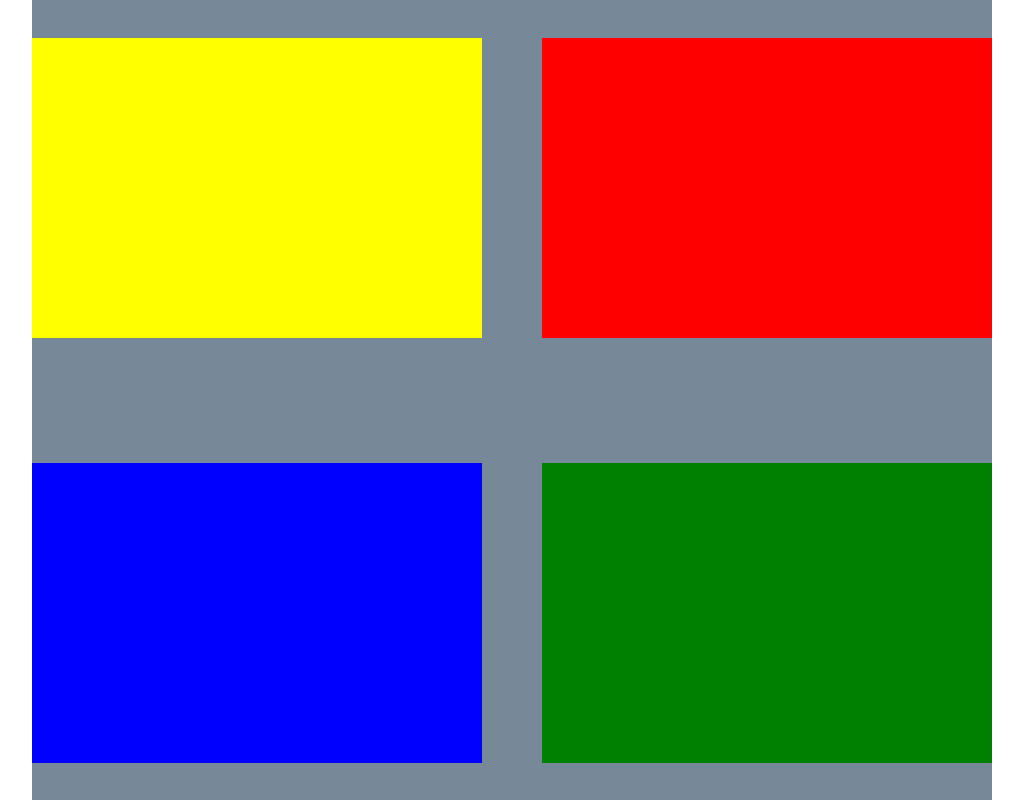
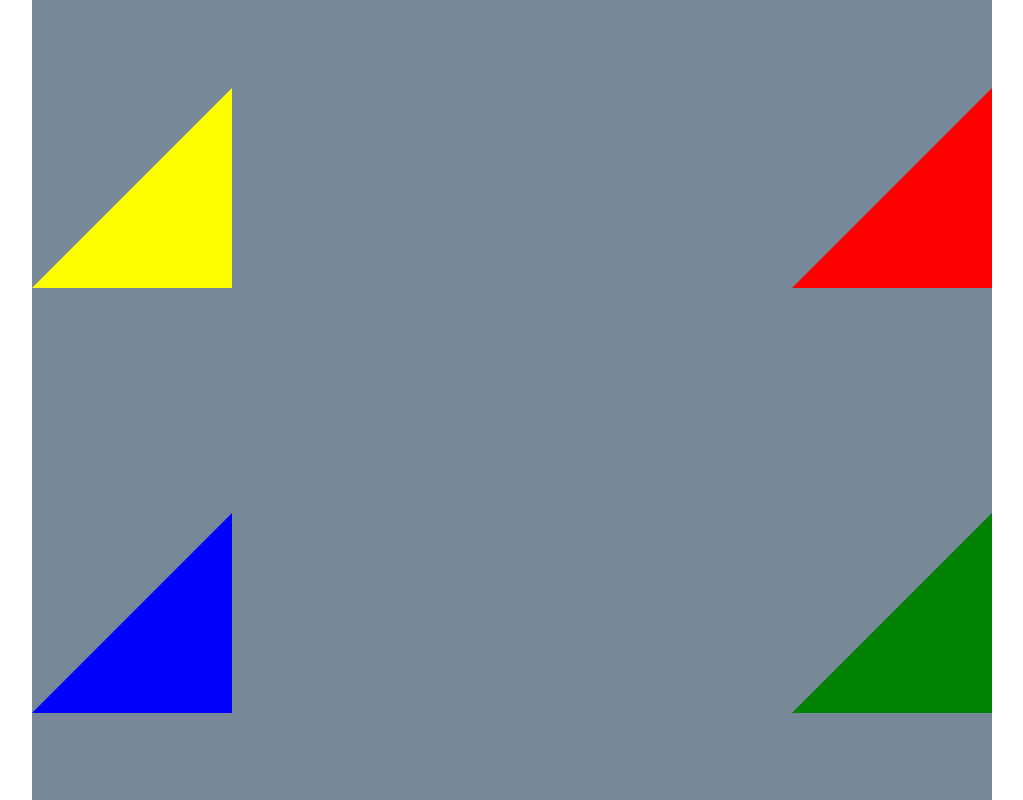
Before and after one commit to seweryngolba/newshapes, a plain HTML site: page index.html in a window 1280 px wide. Shown: the whole page, without its empty margins (128-1151 px from the left). Drawn offline with Linux system fonts and the light colour scheme.

Commit message:
next commit

```diff
--- a/style.css
+++ b/style.css
@@ -11,22 +11,25 @@
 }
 
 .box {
-  width: 450px;
-  height: 300px;
+  width: 0;
+  height: 0;
+  border-style: solid;
+  border-width: 0 0 200px 200px;
+  border-color: transparent transparent #007bff transparent;
 }
 
 .red {
-  background: red;
+  border-bottom-color: red;
 }
 
 .blue {
-  background: blue;
+  border-bottom-color: blue;
 }
 
 .yellow {
-  background: yellow;
+  border-bottom-color: yellow;
 }
 
 .green {
-  background: green;
+  border-bottom-color: green;
 }
```
